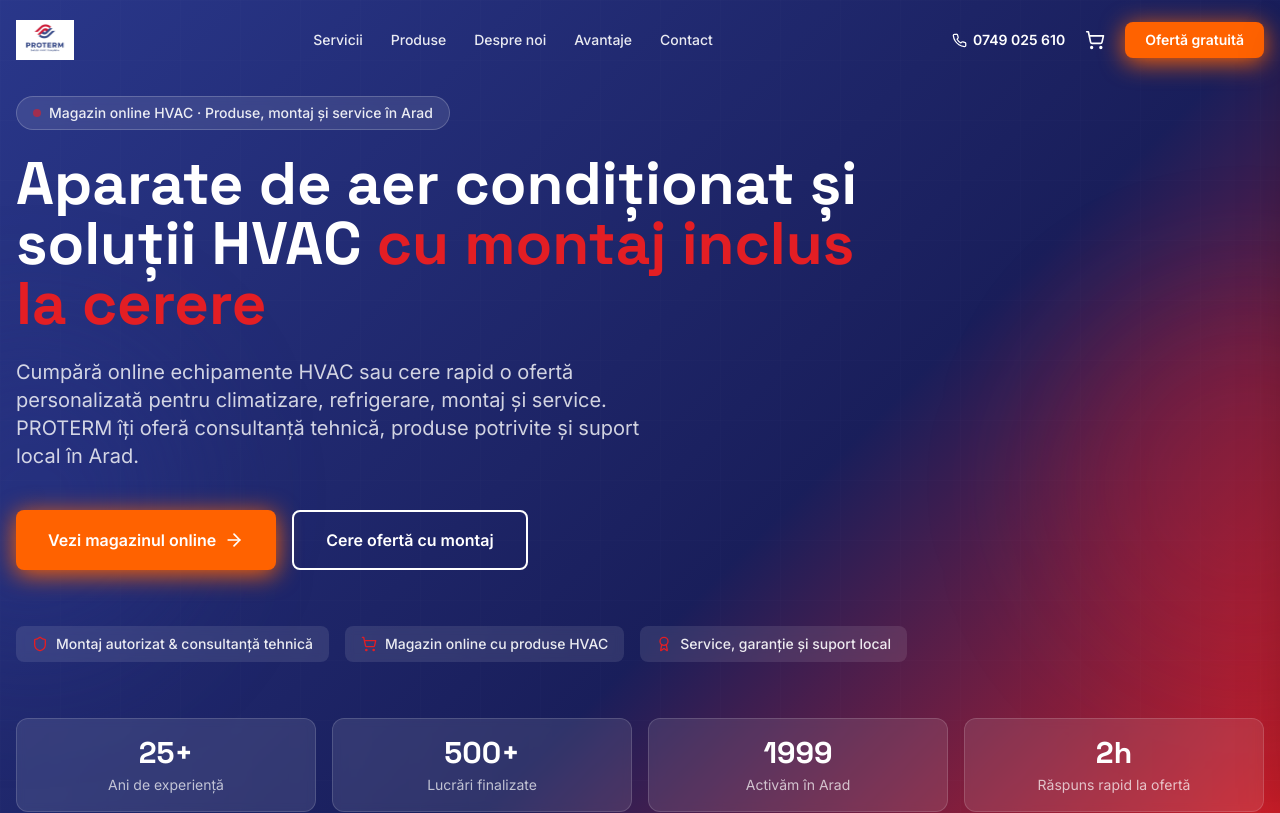
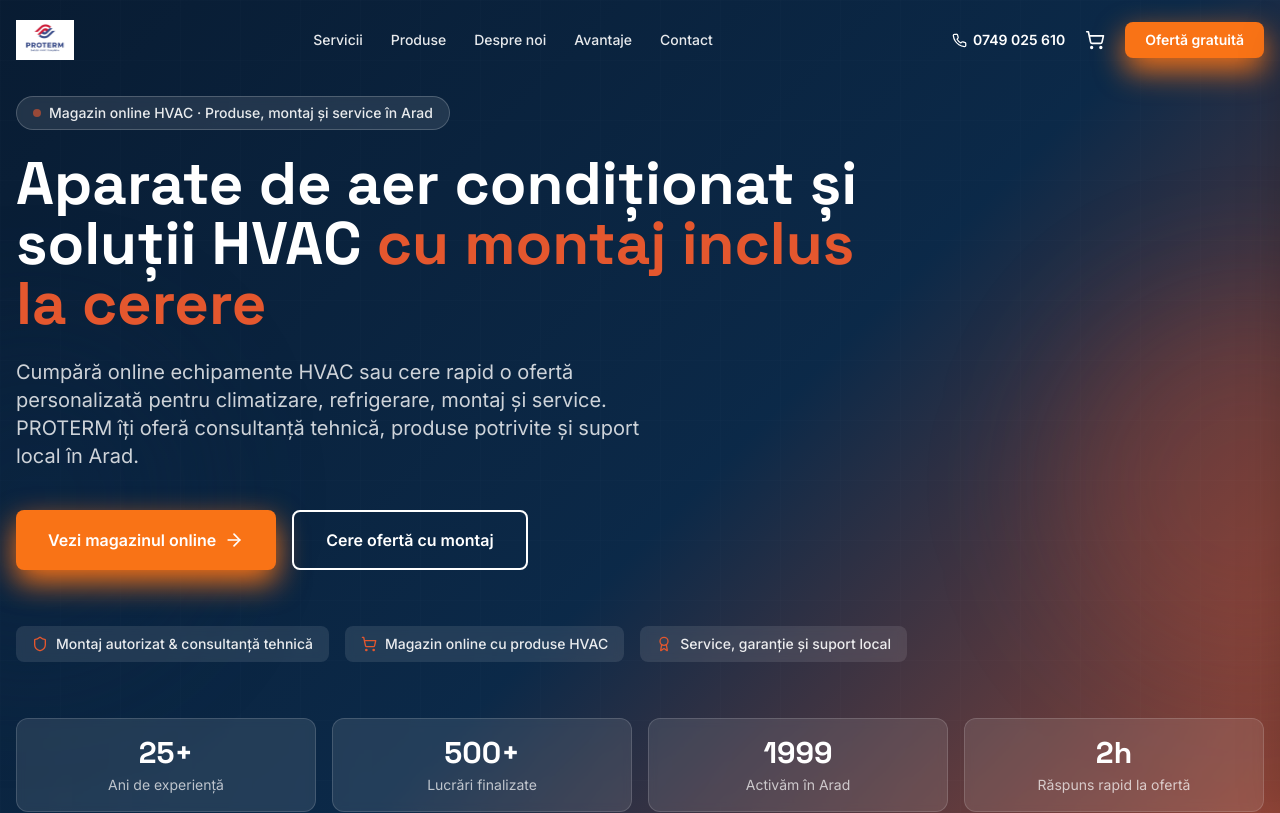
Before and after one commit to protermarad-hash/pro-term-web, a Next.js app: page / in a window 1280 px wide. Shown: the top 813 px of the page. Built offline with nearby package versions, Linux system fonts and the light colour scheme.

Commit message:
Apply premium HVAC color theme

```diff
--- a/tailwind.config.ts
+++ b/tailwind.config.ts
@@ -10,74 +10,74 @@ const config: Config = {
     extend: {
       colors: {
         primary: {
-          DEFAULT: '#2B3990',
-          50:  '#ECEFFE',
-          100: '#CBD2FB',
-          200: '#99A5F7',
-          300: '#6778F3',
-          400: '#3F54EF',
-          500: '#2B3990',
-          600: '#222E73',
-          700: '#192256',
-          800: '#10163A',
-          900: '#080B1D',
+          DEFAULT: '#0B2A4A',
+          50:  '#EAF2FA',
+          100: '#D4E4F3',
+          200: '#A9C9E7',
+          300: '#7EADDB',
+          400: '#3F7FB9',
+          500: '#0B2A4A',
+          600: '#09233E',
+          700: '#071B31',
+          800: '#051425',
+          900: '#020A12',
         },
         brand: {
-          DEFAULT: '#E31E24',
-          50:  '#FEE9EA',
-          100: '#FCBEC0',
-          200: '#F98C8E',
-          300: '#F65A5D',
-          400: '#F3282C',
-          500: '#E31E24',
-          600: '#B6181D',
-          700: '#891216',
-          800: '#5C0C0F',
-          900: '#2E0607',
+          DEFAULT: '#E4572E',
+          50:  '#FFF0EA',
+          100: '#FFD7C8',
+          200: '#FFB095',
+          300: '#FF8B65',
+          400: '#F16E43',
+          500: '#E4572E',
+          600: '#BC431F',
+          700: '#8E3217',
+          800: '#60210F',
+          900: '#301107',
         },
         accent: {
-          DEFAULT: '#FF6200',
-          50:  '#FFF0E6',
-          100: '#FFD4B3',
-          200: '#FFB380',
-          300: '#FF924D',
-          400: '#FF711A',
-          500: '#FF6200',
-          600: '#CC4E00',
-          700: '#993B00',
-          800: '#662800',
-          900: '#331400',
+          DEFAULT: '#F97316',
+          50:  '#FFF7ED',
+          100: '#FFEDD5',
+          200: '#FED7AA',
+          300: '#FDBA74',
+          400: '#FB923C',
+          500: '#F97316',
+          600: '#EA580C',
+          700: '#C2410C',
+          800: '#9A3412',
+          900: '#7C2D12',
         },
         secondary: {
-          DEFAULT: '#00C8E0',
-          50:  '#E0FAFD',
-          100: '#B3F2F9',
-          200: '#66E5F2',
-          300: '#1AD8EC',
-          400: '#00C8E0',
-          500: '#00A0B4',
-          600: '#007A8A',
-          700: '#005A66',
-          800: '#003C44',
-          900: '#001E22',
+          DEFAULT: '#0EA5A8',
+          50:  '#E6FFFB',
+          100: '#BFF8F3',
+          200: '#8DEDE8',
+          300: '#5CE0DC',
+          400: '#2DCAC8',
+          500: '#0EA5A8',
+          600: '#0B8589',
+          700: '#08666A',
+          800: '#05484B',
+          900: '#032A2D',
         },
         dark: {
-          DEFAULT: '#0A0E1A',
-          50:  '#E8E9EC',
-          100: '#C5C7CF',
-          200: '#8F93A5',
-          300: '#595F7B',
-          400: '#353B57',
-          500: '#0A0E1A',
-          600: '#080B14',
-          700: '#06080F',
-          800: '#04060A',
-          900: '#020305',
+          DEFAULT: '#111827',
+          50:  '#F3F4F6',
+          100: '#E5E7EB',
+          200: '#D1D5DB',
+          300: '#6B7280',
+          400: '#4B5563',
+          500: '#111827',
+          600: '#0F172A',
+          700: '#0B1120',
+          800: '#060B15',
+          900: '#020617',
         },
         light: {
-          DEFAULT: '#F4F9FF',
-          200: '#F4F9FF',
-          300: '#DCECff',
+          DEFAULT: '#F8FAFC',
+          200: '#F6F8FB',
+          300: '#E8EEF6',
         },
       },
       fontFamily: {
@@ -85,16 +85,16 @@ const config: Config = {
         heading: ['var(--font-space-grotesk)', 'system-ui', 'sans-serif'],
       },
       backgroundImage: {
-        'hero-gradient':  'linear-gradient(135deg, #2B3990 0%, #1a1f5e 60%, #E31E24 100%)',
-        'card-gradient':  'linear-gradient(180deg, rgba(43,57,144,0.05) 0%, rgba(227,30,36,0.04) 100%)',
-        'brand-gradient': 'linear-gradient(135deg, #2B3990 0%, #E31E24 100%)',
+        'hero-gradient':  'linear-gradient(135deg, #081C33 0%, #0B2A4A 55%, #E4572E 120%)',
+        'card-gradient':  'linear-gradient(180deg, rgba(11,42,74,0.04) 0%, rgba(249,115,22,0.04) 100%)',
+        'brand-gradient': 'linear-gradient(135deg, #0B2A4A 0%, #E4572E 100%)',
       },
       boxShadow: {
-        'accent':     '0 4px 24px rgba(255, 98, 0, 0.35)',
-        'primary':    '0 4px 24px rgba(43, 57, 144, 0.25)',
-        'brand':      '0 4px 24px rgba(227, 30, 36, 0.25)',
-        'card':       '0 2px 16px rgba(10, 14, 26, 0.08)',
-        'card-hover': '0 8px 32px rgba(10, 14, 26, 0.14)',
+        'accent':     '0 12px 30px rgba(249, 115, 22, 0.25)',
+        'primary':    '0 12px 30px rgba(11, 42, 74, 0.16)',
+        'brand':      '0 12px 30px rgba(228, 87, 46, 0.18)',
+        'card':       '0 8px 28px rgba(15, 23, 42, 0.08)',
+        'card-hover': '0 18px 42px rgba(15, 23, 42, 0.14)',
       },
     },
   },
```
